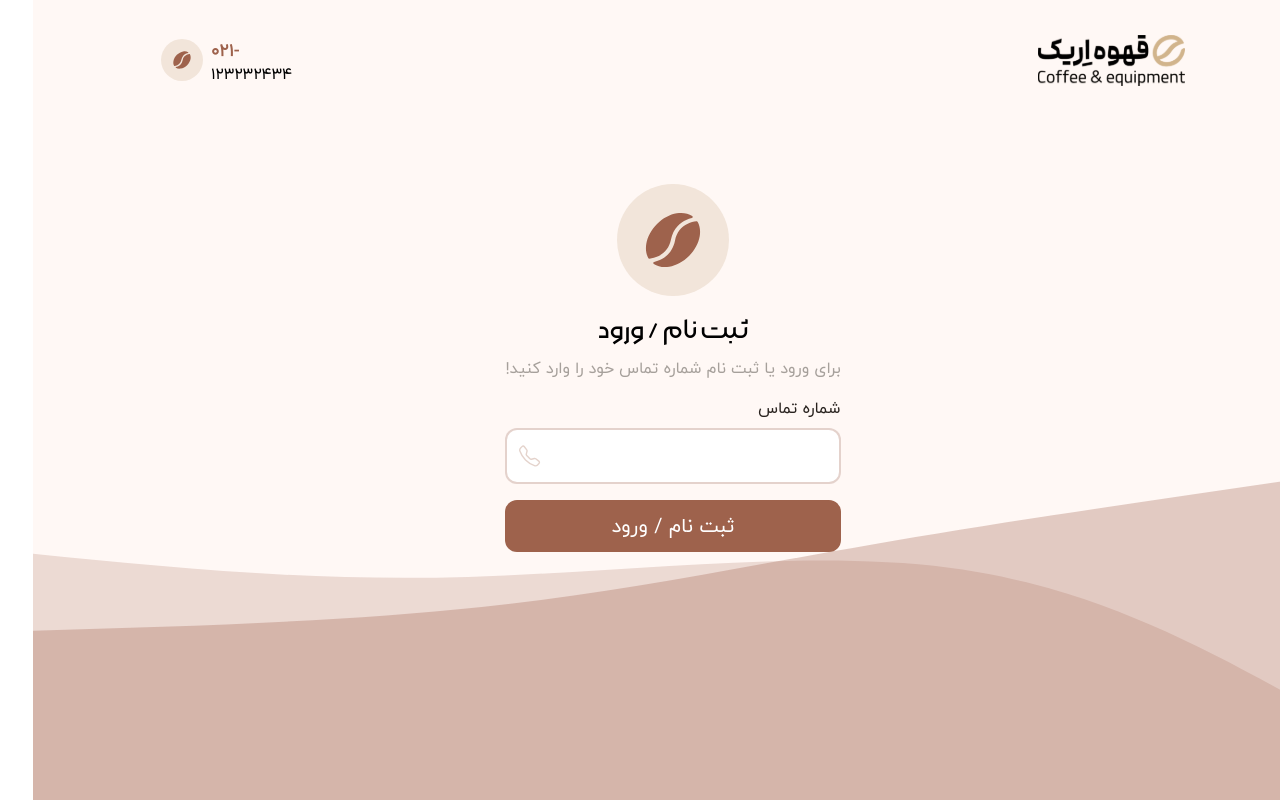
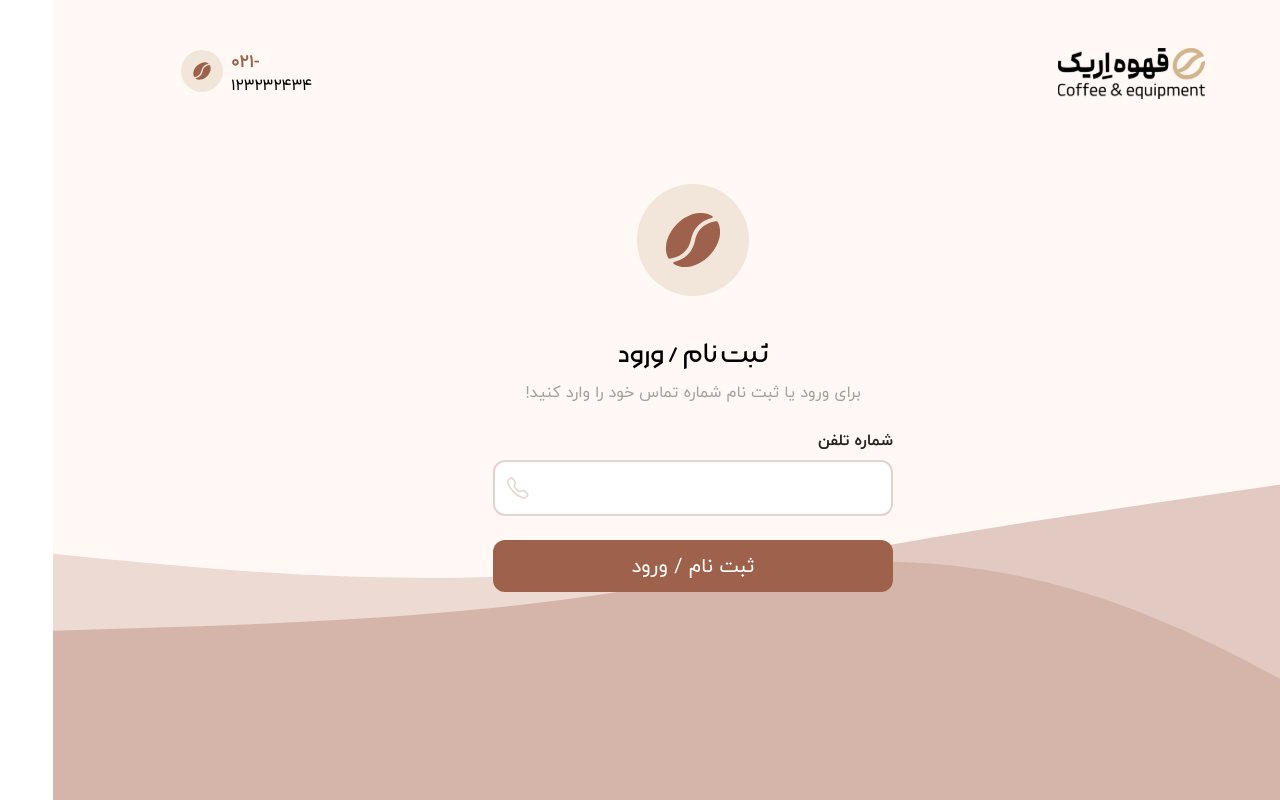
Before and after one commit to AlirezaFCB-DEV/ErikCoffeShop, a React (Vite) app in the folder FrontEnd/: page /login_or_register in a window 1280 px wide. Built offline with nearby package versions, Linux system fonts and the light colour scheme.

Commit message:
feat(account): add verification code input UI

```diff
--- a/FrontEnd/src/Pages/Account/Account.tsx
+++ b/FrontEnd/src/Pages/Account/Account.tsx
@@ -4,43 +4,124 @@ import Contact_Us_Phone from "../../Components/Contact_Us_Phone/Contact_Us_Phone
 import Logo from "../../Components/Logo/Logo";
 import Wave from "../../Components/Wave/Wave";
 import Button from "../../Components/Button/Button";
+import { useEffect, useRef, useState } from "react";
 
 const Account = () => {
+  const [is_active_code, set_is_active_code] = useState<boolean>(false);
+
+  const code_inputs = useRef<(HTMLInputElement | null)[]>([]);
+
+  const [code, set_code] = useState<number[] | null>(null);
+
+  useEffect(() => {
+    const random_code = Math.ceil(Math.random() * 90000) + 10000;
+
+    const digits = random_code.toString().split("").map(Number);
+
+    set_code(digits);
+  }, []);
+
   return (
     <div className="h-screen  bg-[#FFF8F5] relative">
-      <header className="w-4/5 h-[15%] flex justify-between items-center m-auto max-sm:justify-center">
+      <header className="w-4/5 h-[20%] flex justify-between items-start py-12 m-auto max-sm:justify-center">
         <Logo />
         <Contact_Us_Phone />
       </header>
-      <main className="w-full h-[85%] flex justify-center ">
-        <form action="#" className="flex flex-col items-center gap-4 z-10">
-          <div className="flex  items-center mt-16">
+      <main className="w-full min-h-[80vh] flex justify-center items-start px-4">
+        <form
+          action="#"
+          className="flex flex-col items-center gap-6 z-10 w-full max-w-md p-6 rounded-2xl bg-transparent"
+          onSubmit={(e) => e.preventDefault()}
+        >
+          {/* لوگو */}
+          <div className="flex items-center justify-center mb-4">
             <Coffee_Logo size="large" />
           </div>
-          <div className="flex flex-col items-center justify-center gap-2">
-            <h1 className="font-morabba text-3xl max-sm:text-2xl">ثبت نام / ورود</h1>
+
+          {/* عنوان */}
+          <div className="flex flex-col items-center justify-center gap-2 text-center">
+            <h1 className="font-morabba text-3xl max-sm:text-2xl">
+              ثبت نام / ورود
+            </h1>
             <p className="text-stone-400 max-sm:text-sm">
               برای ورود یا ثبت نام شماره تماس خود را وارد کنید!
             </p>
           </div>
-          <div className="w-full flex flex-col gap-2">
-            <label htmlFor="tel_inp" className="text-txt">
-              شماره تماس
+
+          {/* ورودی */}
+          <div
+            className={`${
+              is_active_code ? "w-3/4 max-sm:w-full" : "w-full"
+            } flex flex-col gap-2`}
+          >
+            <label
+              htmlFor="tel_inp"
+              className="text-txt font-iran-yekan-bold text-right"
+            >
+              {is_active_code ? "ورود کد" : "شماره تلفن"}
             </label>
 
-            <div className="flex w-full bg-white max-sm:opacity-80 p-3 items-center rounded-xl gap-4 border-2 border-[#9e624c48] has-[input:focus]:border-primary tel_inp_parent transition-colors">
+            {is_active_code ? (
+              <div className="flex justify-between gap-2" dir="ltr">
+                {code?.map((digit, index) => (
+                  <div
+                    className="flex-1 login_or_register_inputs_parent tel_inp_parent"
+                    key={crypto.randomUUID()}
+                  >
                     <input
                       type="tel"
+                      maxLength={1}
+                      id="tel_inp"
+                      ref={(el) => {
+                        code_inputs.current[index] = el;
+                      }}
+                      className="outline-none font-iran-yekan-bold caret-primary text-xl w-full text-center"
+                      onChange={(e) => {
+                        const value = e.target.value;
+                        if (value && index < code_inputs.current.length - 1) {
+                          code_inputs.current[index + 1]?.focus();
+                        }
+                      }}
+                      onKeyDown={(e) => {
+                        if (
+                          e.key === "Backspace" &&
+                          !e.currentTarget.value &&
+                          index > 0
+                        ) {
+                          code_inputs.current[index - 1]?.focus();
+                        }
+                      }}
+                    />
+                  </div>
+                ))}
+              </div>
+            ) : (
+              <div className="login_or_register_inputs_parent tel_inp_parent">
+                <input
+                  type="tel"
+                  minLength={11}
                   maxLength={11}
                   id="tel_inp"
                   className="w-full outline-none font-iran-yekan-bold caret-primary text-xl"
                 />
                 <BsTelephone className="text-2xl text-[#9e624c48] tel_inp_icon transition-colors" />
               </div>
+            )}
           </div>
-          <Button className="bg-primary p-3 w-full text-xl text-white rounded-xl cursor-pointer max-sm:opacity-90" type="submit">ثبت نام / ورود</Button>
+
+          {/* دکمه */}
+          <Button
+            className={`bg-primary p-3 ${
+              is_active_code ? "w-3/4 max-sm:w-full" : "w-full"
+            } text-xl text-white rounded-xl cursor-pointer hover:bg-[#8b5743] transition-colors`}
+            type="button"
+            onClick={() => set_is_active_code(!is_active_code)}
+          >
+            {!is_active_code ? "ثبت نام / ورود" : "تایید"}
+          </Button>
         </form>
       </main>
+
       <footer className="z-0 absolute bottom-0  w-full">
         <Wave className="w-full  overflow-hidden"></Wave>
       </footer>
--- a/FrontEnd/src/index.css
+++ b/FrontEnd/src/index.css
@@ -43,7 +43,7 @@
 
 @layer utilities {
   .container {
-    @apply mx-auto w-full max-sm:w-[98%]
+    @apply mx-auto w-full max-sm:w-[98%];
   }
 
   .no_scroll_x {
@@ -55,10 +55,9 @@
     display: none;
   }
 
-  .tel_inp_parent:has(input:focus) .tel_inp_icon{
-      @apply text-primary
+  .tel_inp_parent:has(input:focus) .tel_inp_icon {
+    @apply text-primary;
   }
-
 }
 
 @layer components {
@@ -84,7 +83,7 @@
   }
 
   .special-offs-product {
-    @apply min-h-110
+    @apply min-h-110;
   }
 
   .best-sellers-products {
@@ -226,6 +225,10 @@
   .custom_scroll::-webkit-scrollbar-thumb:hover {
     background-color: #a86a56;
   }
+
+  .login_or_register_inputs_parent {
+    @apply flex w-full bg-white max-sm:opacity-80 p-3 items-center rounded-xl gap-4 border-2 border-[#9e624c48] has-[input:focus]:border-primary  transition-colors;
+  }
 }
 
 @keyframes move {
```
Lines whose indentation alone changed are shown as unchanged.
